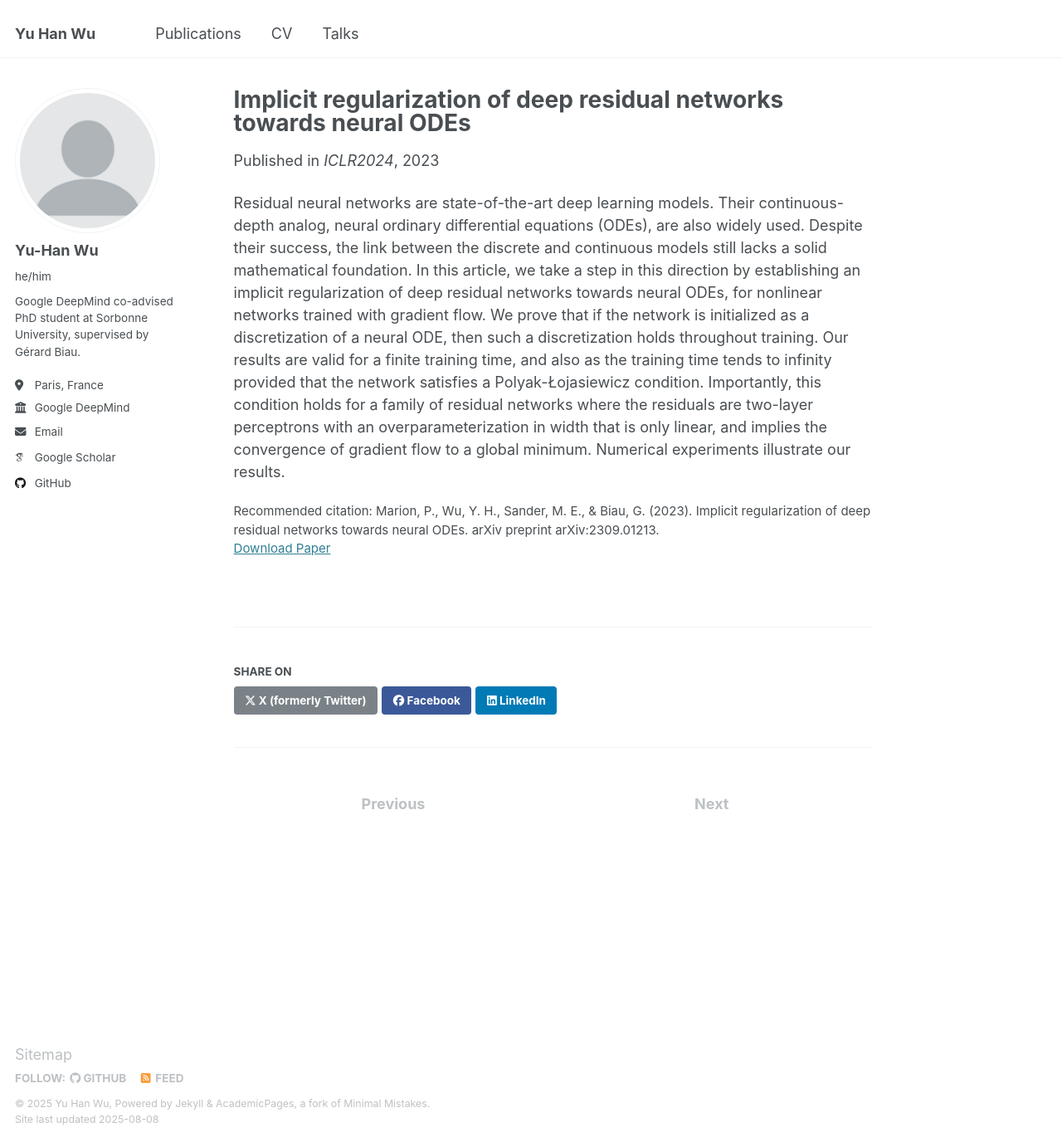
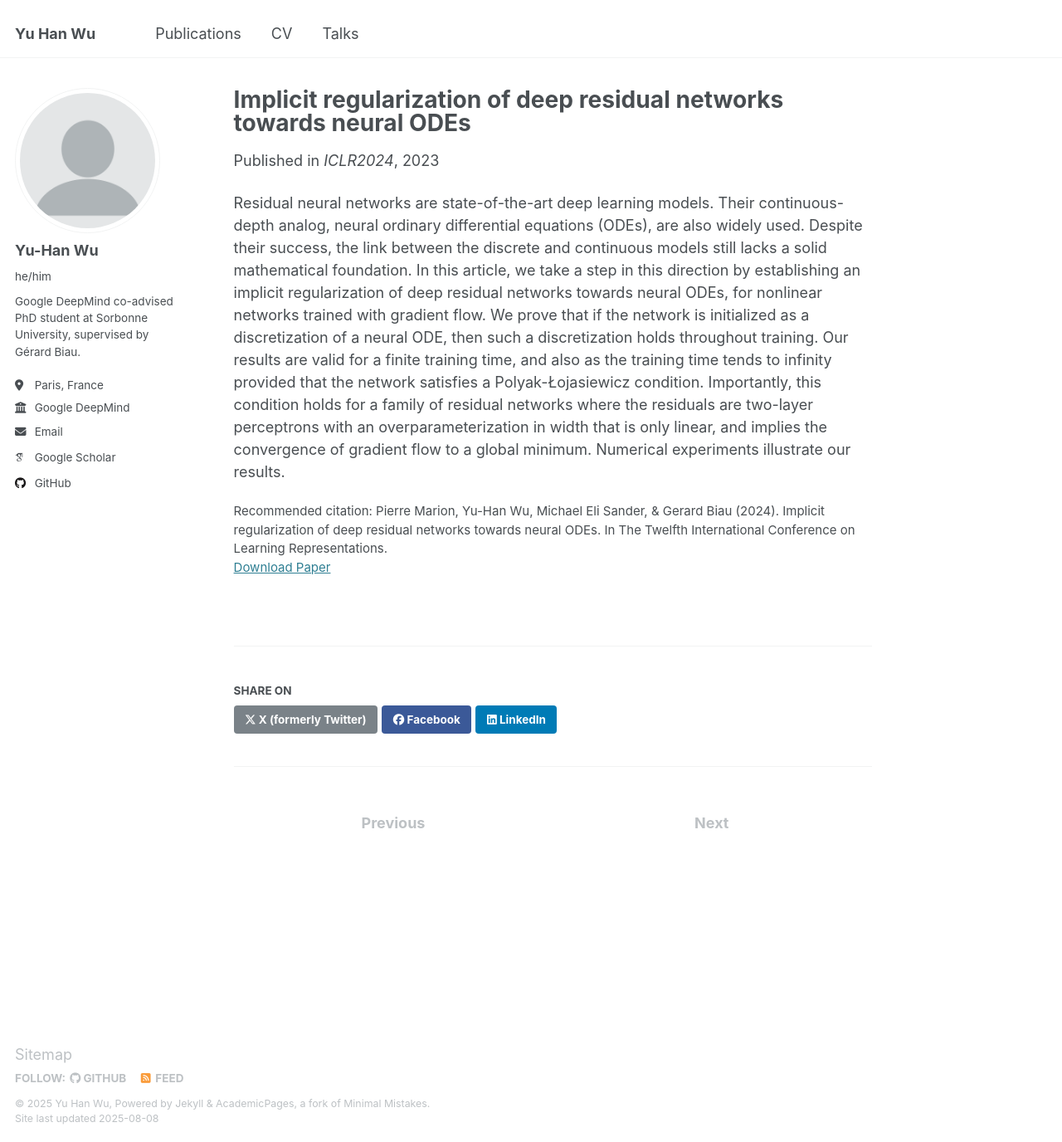
Before and after one commit to pojoowu/pojoowu.github.io, a Jekyll site: the page built from _publications/implicit-reg-resnet.md, in a window 1280 px wide and 1376 px high. Shown: the whole window at 83% size. Built offline with Jekyll 4.4.1, drawn with Linux system fonts in a browser that asks for light colours; some web fonts are replaced.

Commit message:
Update implicit-reg-resnet.md

```diff
--- a/_publications/implicit-reg-resnet.md
+++ b/_publications/implicit-reg-resnet.md
@@ -7,7 +7,7 @@ excerpt: ''
 date: 2023-01-01
 venue: 'ICLR2024'
 paperurl: 'http://pojoowu.github.io/files/2309.01213v3.pdf'
-citation: 'Marion, P., Wu, Y. H., Sander, M. E., & Biau, G. (2023). Implicit regularization of deep residual networks towards neural ODEs. arXiv preprint arXiv:2309.01213.'
+citation: 'Pierre Marion, Yu-Han Wu, Michael Eli Sander, & Gerard Biau (2024). Implicit regularization of deep residual networks towards neural ODEs. In The Twelfth International Conference on Learning Representations.'
 ---
 
 Residual neural networks are state-of-the-art deep learning models. Their continuous-depth analog, neural ordinary differential equations (ODEs), are also widely used. Despite their success, the link between the discrete and continuous models still lacks a solid mathematical foundation. In this article, we take a step in this direction by establishing an implicit regularization of deep residual networks towards neural ODEs, for nonlinear networks trained with gradient flow. We prove that if the network is initialized as a discretization of a neural ODE, then such a discretization holds throughout training. Our results are valid for a finite training time, and also as the training time tends to infinity provided that the network satisfies a Polyak-Łojasiewicz condition. Importantly, this condition holds for a family of residual networks where the residuals are two-layer perceptrons with an overparameterization in width that is only linear, and implies the convergence of gradient flow to a global minimum. Numerical experiments illustrate our results.
```
